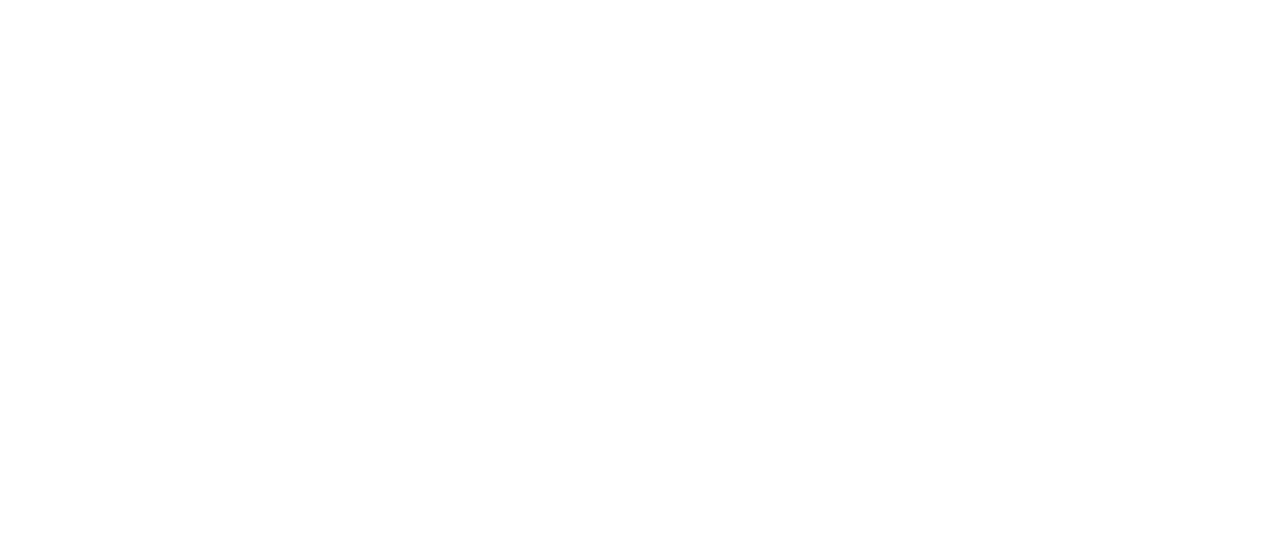
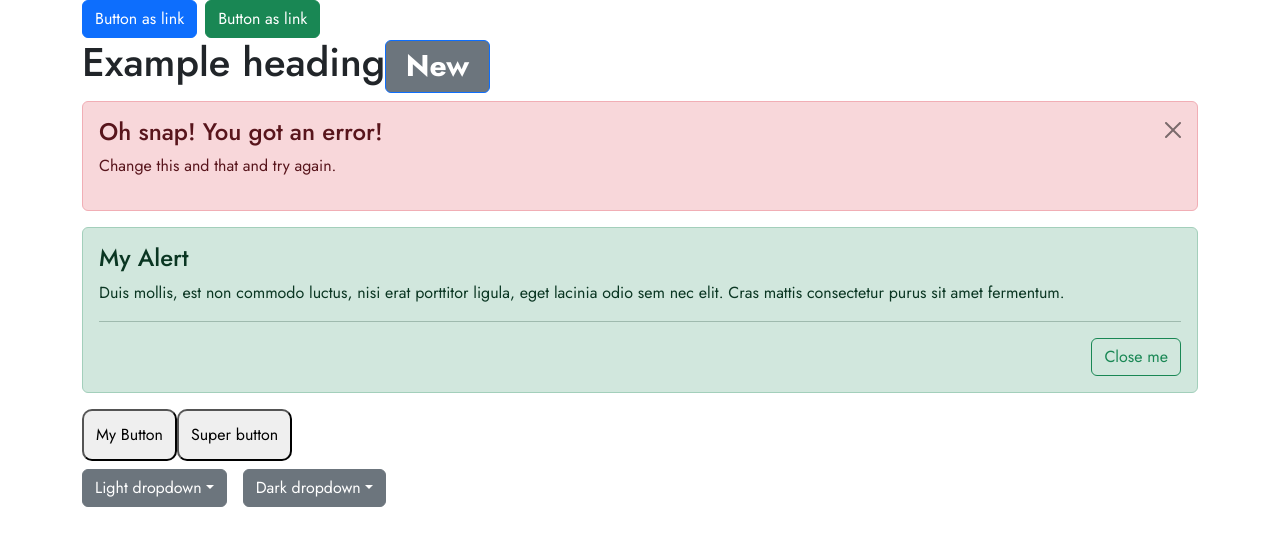
Before and after one commit to kelechiorunta/new-favyscents, a React (Create React App) app: page /dashboard in a window 1280 px wide. Before the commit this address had no page. Shown: the top 546 px of the page. Built offline with nearby package versions, Linux system fonts and the light colour scheme; a web font is replaced by a local one.

Commit message:
feat: added react-bootstrap for my application

```diff
--- a/package.json
+++ b/package.json
@@ -11,6 +11,7 @@
     "@testing-library/react": "^16.2.0",
     "bcrypt": "^5.1.1",
     "body-parser": "^1.20.3",
+    "bootstrap": "^5.3.3",
     "concurrently": "^9.1.2",
     "connect-mongodb-session": "^5.0.0",
     "cookie-parser": "^1.4.7",
@@ -26,6 +27,7 @@
     "passport": "^0.7.0",
     "passport-local": "^1.0.0",
     "react": "^19.0.0",
+    "react-bootstrap": "^2.10.9",
     "react-dom": "^19.0.0",
     "react-icons": "^5.4.0",
     "react-intersection-observer": "^9.15.1",
--- a/public/index.html
+++ b/public/index.html
@@ -24,7 +24,13 @@
       work correctly both with client-side routing and a non-root public URL.
       Learn how to configure a non-root public URL by running `npm run build`.
     -->
-    <title>React App</title>
+    <title>Perfumes E-Commerce</title>
+    <link
+      rel="stylesheet"
+      href="https://cdn.jsdelivr.net/npm/bootstrap@5.3.3/dist/css/bootstrap.min.css"
+      integrity="sha384-QWTKZyjpPEjISv5WaRU9OFeRpok6YctnYmDr5pNlyT2bRjXh0JMhjY6hW+ALEwIH"
+      crossorigin="anonymous"
+    />
   </head>
   <body>
     <!-- <noscript>You need to enable JavaScript to run this app.</noscript> -->
--- a/src/components/account/Account.jsx
+++ b/src/components/account/Account.jsx
@@ -13,6 +13,7 @@ import MainFooter from '../mainfooter/MainFooter.jsx'
 import { addNewSubscriber } from '../../actions/actions.js'
 import Loader from '../loader/Loader.jsx'
 import Toaster from '../toaster/Toaster.jsx'
+import { useNavigate } from 'react-router-dom'
 
 const testimonials = [
   {
@@ -65,6 +66,7 @@ export default function Account() {
   const [currentIndex, setCurrentIndex] = useState(0)
   const [prevSlide, setPrevSlide] = useState(0) // Track the previous slide index
   const [direction, setDirection] = useState('left')
+  const navigate = useNavigate()
 
   const [formState, setFormState] = useState(null)
   const [isPending, setIsPending] = useState(null)
@@ -84,6 +86,7 @@ export default function Account() {
   const handleSubmit = async (event) => {
     event.preventDefault()
     setIsPending(true)
+    let timerId
     const formData = new FormData(event.target)
     const formObjects = Object.fromEntries(formData.entries())
     try {
@@ -91,6 +94,10 @@ export default function Account() {
       // if (formObjects) {
       const response = await addNewSubscriber({}, formObjects)
       setFormState(response)
+      timerId = setTimeout(() => {
+        navigate('/dashboard')
+        clearTimeout(timerId)
+      }, 3000)
       // }
     } catch (err) {
       setFormState(err)
--- /dev/null
+++ b/src/components/dashboard/Dashboard.css
@@ -0,0 +1,13 @@
+/* $theme-colors: (
+  'info': tomato,
+  'danger': teal,
+); */
+
+/* The following line can be included in a src/App.scss */
+/* @import '~bootstrap/scss/bootstrap'; */
+
+.my-btn-primary,
+.super-btn {
+  padding: 12px;
+  border-radius: 10px;
+}
--- /dev/null
+++ b/src/components/dashboard/Dashboard.jsx
@@ -0,0 +1,100 @@
+import React, { useState } from 'react'
+import { Badge } from 'react-bootstrap'
+import { Container } from 'react-bootstrap'
+import { Button } from 'react-bootstrap'
+import { Stack } from 'react-bootstrap'
+import { Alert } from 'react-bootstrap'
+import { Dropdown } from 'react-bootstrap'
+import { DropdownButton } from 'react-bootstrap'
+// import { ThemeConsumer } from 'react-bootstrap/esm/ThemeProvider'
+import ThemeProvider from 'react-bootstrap/esm/ThemeProvider'
+import './Dashboard.css'
+
+export default function Dashboard() {
+  const [show, setShow] = useState(true)
+  return (
+    <div>
+      <Container>
+        <Stack direction="horizontal" gap={2}>
+          <Button as="a" variant="primary">
+            Button as link
+          </Button>
+          <Button as="a" variant="success">
+            Button as link
+          </Button>
+        </Stack>
+        <h1>
+          Example heading
+          <Badge bg="secondary" as={Button}>
+            New
+          </Badge>
+        </h1>
+        <Alert dismissible variant="danger">
+          <Alert.Heading>Oh snap! You got an error!</Alert.Heading>
+          <p>Change this and that and try again.</p>
+        </Alert>
+        <Alert show={show} variant="success">
+          <Alert.Heading>My Alert</Alert.Heading>
+          <p>
+            Duis mollis, est non commodo luctus, nisi erat porttitor ligula,
+            eget lacinia odio sem nec elit. Cras mattis consectetur purus sit
+            amet fermentum.
+          </p>
+          <hr />
+          <div className="d-flex justify-content-end">
+            <Button
+              size="xxl"
+              onClick={() => setShow(false)}
+              variant="outline-success"
+            >
+              Close me
+            </Button>
+          </div>
+        </Alert>
+
+        {!show && <Button onClick={() => setShow(true)}>Show Alert</Button>}
+
+        <ThemeProvider prefixes={{ btn: 'my-btn' }}>
+          <Button variant="primary">My Button</Button>
+        </ThemeProvider>
+        <Button bsPrefix="super-btn" variant="primary">
+          Super button
+        </Button>
+
+        <Stack direction="horizontal" gap={3}>
+          <DropdownButton
+            id="dropdown-button-dark-example2"
+            variant="secondary"
+            title="Light dropdown"
+            className="mt-2"
+            data-bs-theme="light"
+          >
+            <Dropdown.Item href="#/action-1" active>
+              Action
+            </Dropdown.Item>
+            <Dropdown.Item href="#/action-2">Another action</Dropdown.Item>
+            <Dropdown.Item href="#/action-3">Something else</Dropdown.Item>
+            <Dropdown.Divider />
+            <Dropdown.Item href="#/action-4">Separated link</Dropdown.Item>
+          </DropdownButton>
+
+          <DropdownButton
+            id="dropdown-button-dark-example2"
+            variant="secondary"
+            title="Dark dropdown"
+            className="mt-2"
+            data-bs-theme="dark"
+          >
+            <Dropdown.Item href="#/action-1" active>
+              Action
+            </Dropdown.Item>
+            <Dropdown.Item href="#/action-2">Another action</Dropdown.Item>
+            <Dropdown.Item href="#/action-3">Something else</Dropdown.Item>
+            <Dropdown.Divider />
+            <Dropdown.Item href="#/action-4">Separated link</Dropdown.Item>
+          </DropdownButton>
+        </Stack>
+      </Container>
+    </div>
+  )
+}
--- /dev/null
+++ b/src/components/dashboard/_dashboardstyle.scss
@@ -0,0 +1 @@
+// @use 'Dashboard';
--- a/src/index.css
+++ b/src/index.css
@@ -1,4 +1,5 @@
 @import url('https://fonts.googleapis.com/css2?family=Cinzel:wght@400..900&family=Jersey+15&family=Jost:ital,wght@0,100..900;1,100..900&family=Lato:ital,wght@0,100;0,300;0,400;0,700;0,900;1,100;1,300;1,400;1,700;1,900&family=Poppins:ital,wght@0,100;0,200;0,300;0,400;0,500;0,600;0,700;0,800;0,900;1,100;1,200;1,300;1,400;1,500;1,600;1,700;1,800;1,900&family=Raleway:ital,wght@0,100..900;1,100..900&family=Roboto:ital,wght@0,100;0,300;0,400;0,500;0,700;0,900;1,100;1,300;1,400;1,500;1,700;1,900&family=Work+Sans:ital,wght@0,100..900;1,100..900&display=swap');
+/* @import 'Dashboard'; */
 
 *,
 *::before,
--- a/src/index.js
+++ b/src/index.js
@@ -1,4 +1,5 @@
 import React from 'react'
+
 import ReactDOM, { createRoot, hydrateRoot } from 'react-dom/client'
 import './index.css'
 import App from './App.js'
@@ -6,6 +7,7 @@ import Product from './components/products/Product.jsx'
 import Account from './components/account/Account.jsx'
 import { BrowserRouter, Routes, Route } from 'react-router-dom'
 import Perfume from './components/perfume/Perfume.jsx'
+import Dashboard from './components/dashboard/Dashboard.jsx'
 // import reportWebVitals from './reportWebVitals.js';
 import {
   QueryClient,
@@ -21,6 +23,7 @@ import ErrorBoundary from './components/errorboundary/ErrorBoundary.jsx'
 import Loader from './components/loader/Loader.jsx'
 import Checkout from './components/checkout/Checkout.jsx'
 import Unsubscribe from './components/unsubscribe/Unsubscribe.jsx'
+
 const queryClient = new QueryClient()
 
 //GET BACK TO THIS AND FIND OUT HOW TO
@@ -72,6 +75,7 @@ root.render(
               <Route path="/cart" element={<ShoppingCart />} />
               <Route path="/wishlist" element={<WishList />} />
               <Route path="/checkout" element={<Checkout />} />
+              <Route path="/dashboard" element={<Dashboard />} />
               <Route
                 path="/users/unsubscribe/:name"
                 element={<Unsubscribe />}
```
Also changed, not shown: 2 other files (tests, documents, lock files or other folders).
